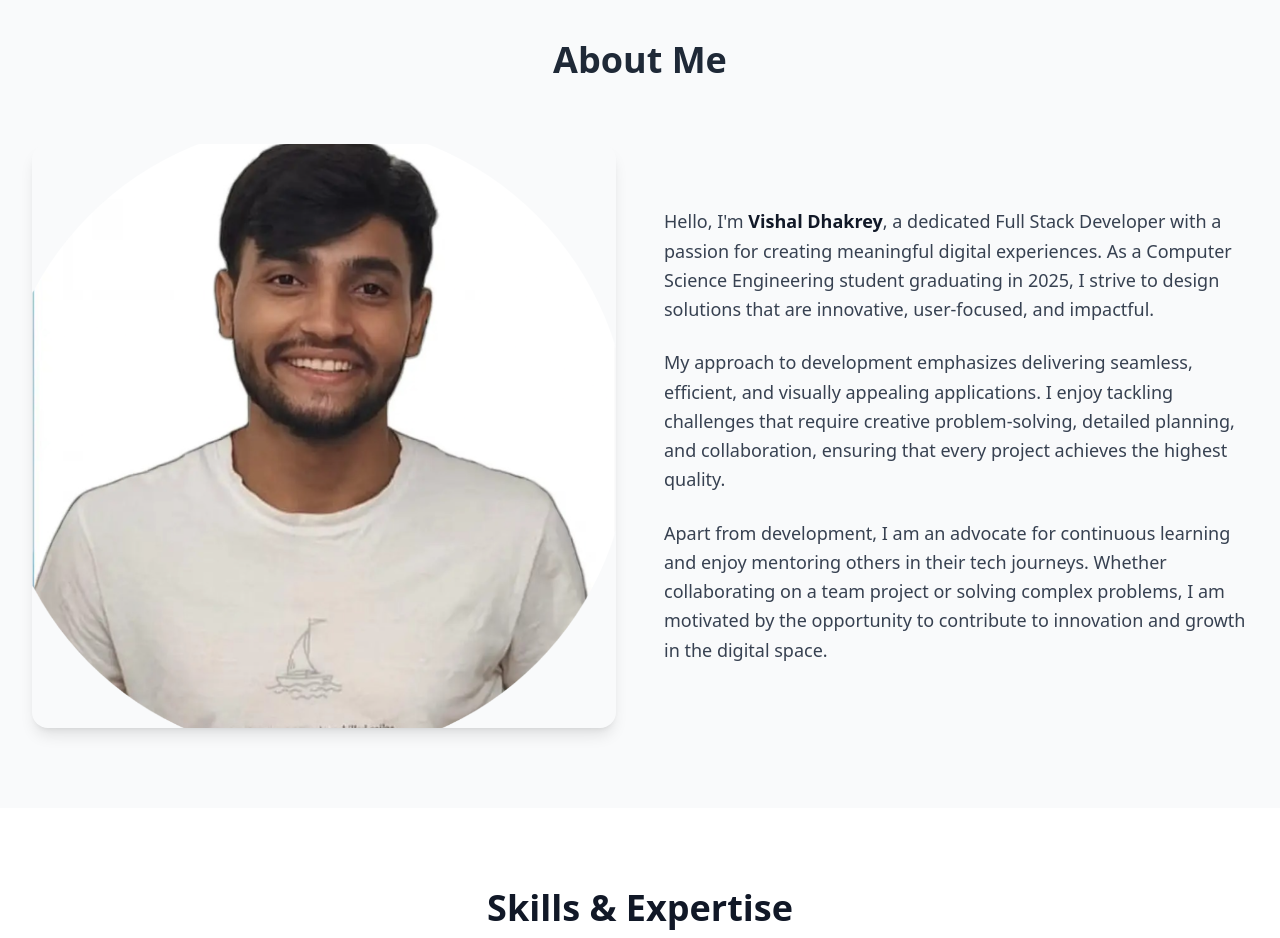
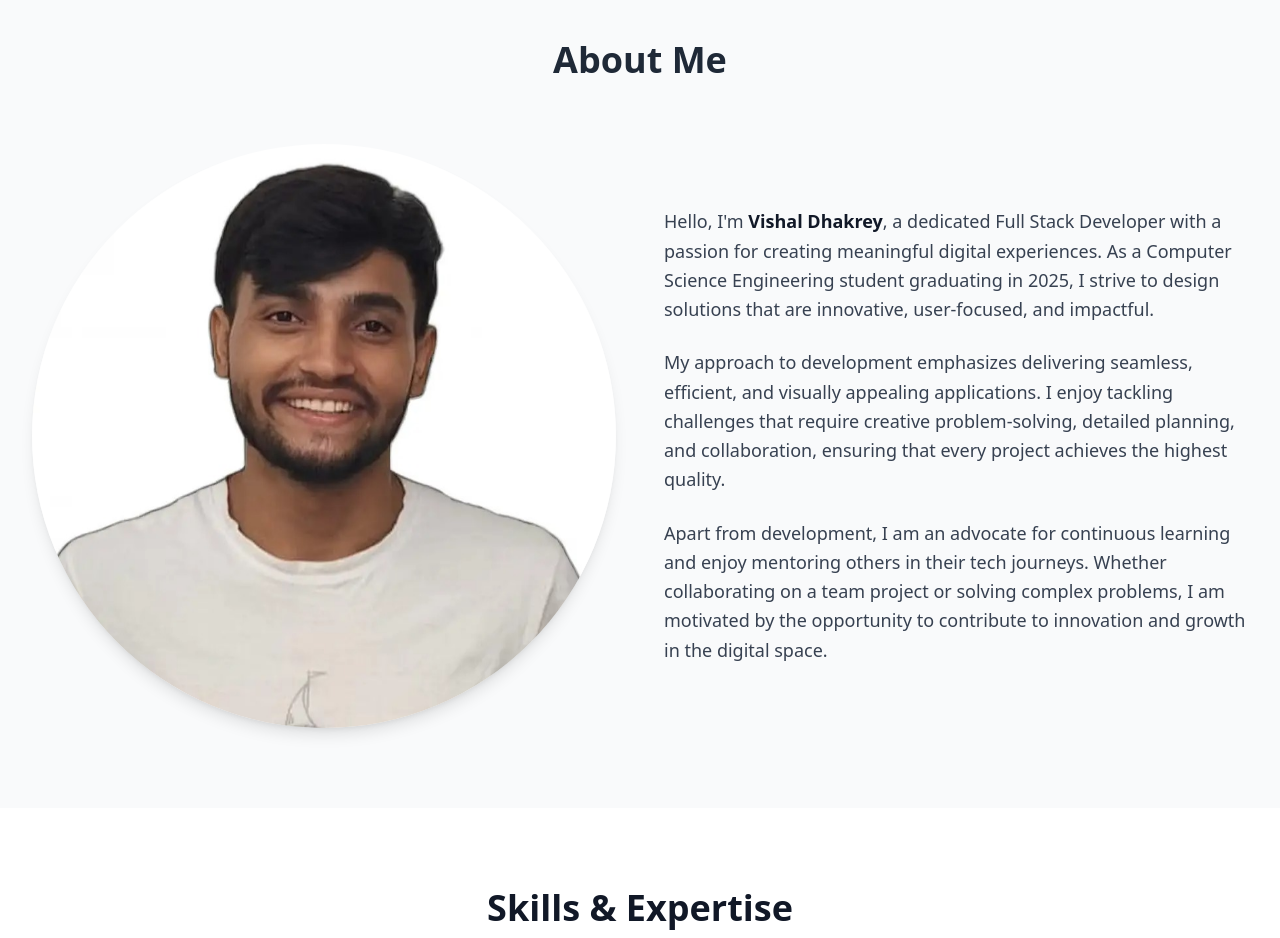
Before and after one commit to Vishaldhakrey/portfolio, a React (Vite) app: page / in a window 1280 px wide. Shown: the part 840-1778 px from the top of the page. Built offline with nearby package versions, Linux system fonts and the light colour scheme.

Commit message:
change image

```diff
--- a/src/components/About.tsx
+++ b/src/components/About.tsx
@@ -26,31 +26,57 @@ export default function About() {
         >
           {/* Image */}
           <motion.div
-            className="aspect-square rounded-2xl overflow-hidden shadow-lg"
+            className="aspect-square rounded-full overflow-hidden shadow-lg"
             variants={fadeInUp}
+            whileHover={{
+              scale: 1.05, // Slight zoom effect
+              rotate: 2,   // Small rotation
+              transition: { duration: 0.5 }, // Smooth transition
+            }}
           >
-            <img
-              src="/vishal.png"
+            <motion.img
+              src="/vishal.jpg"
               alt="Vishal Dhakrey"
               className="w-full h-full object-cover"
+              initial={{ scale: 1 }}
+              animate={{ scale: 1.1 }} // Gradual zoom-in effect
+              transition={{
+                duration: 4,
+                repeat: Infinity,
+                repeatType: "reverse", // Creates a back-and-forth zoom
+              }}
             />
           </motion.div>
-
           {/* Text Content */}
           <motion.div
             className="space-y-6 text-gray-700 dark:text-gray-300"
             variants={staggerContainer}
           >
             <motion.p className="text-lg leading-relaxed" variants={fadeInUp}>
-              Hello, I'm <strong className="text-gray-900 dark:text-white">Vishal Dhakrey</strong>, a dedicated Full Stack Developer with a passion for creating meaningful digital experiences. As a Computer Science Engineering student graduating in 2025, I strive to design solutions that are innovative, user-focused, and impactful.
+              Hello, I'm{" "}
+              <strong className="text-gray-900 dark:text-white">
+                Vishal Dhakrey
+              </strong>
+              , a dedicated Full Stack Developer with a passion for creating
+              meaningful digital experiences. As a Computer Science Engineering
+              student graduating in 2025, I strive to design solutions that are
+              innovative, user-focused, and impactful.
             </motion.p>
 
             <motion.p className="text-lg leading-relaxed" variants={fadeInUp}>
-              My approach to development emphasizes delivering seamless, efficient, and visually appealing applications. I enjoy tackling challenges that require creative problem-solving, detailed planning, and collaboration, ensuring that every project achieves the highest quality.
+              My approach to development emphasizes delivering seamless,
+              efficient, and visually appealing applications. I enjoy tackling
+              challenges that require creative problem-solving, detailed
+              planning, and collaboration, ensuring that every project achieves
+              the highest quality.
             </motion.p>
 
             <motion.p className="text-lg leading-relaxed" variants={fadeInUp}>
-              Apart from development, I am an advocate for continuous learning and enjoy mentoring others in their tech journeys. Whether collaborating on a team project or solving complex problems, I am motivated by the opportunity to contribute to innovation and growth in the digital space.
+              Apart from development, I am an advocate for continuous learning
+              and enjoy mentoring others in their tech journeys. Whether
+              collaborating on a team project or solving complex problems, I am
+              motivated by the opportunity to contribute to innovation and
+              growth in the digital space.
             </motion.p>
           </motion.div>
         </motion.div>
```
Also changed, not shown: public/vishal.jpg (added), public/vishal.png (deleted).
